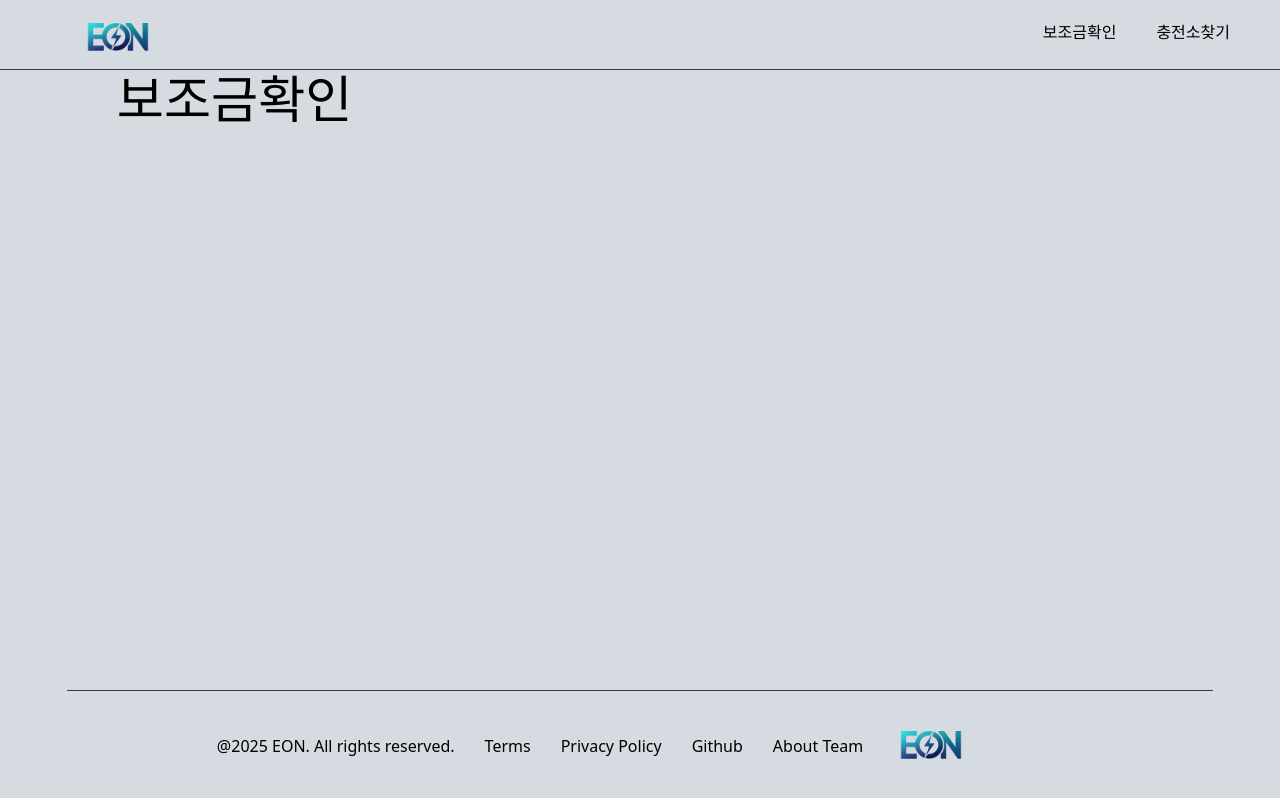
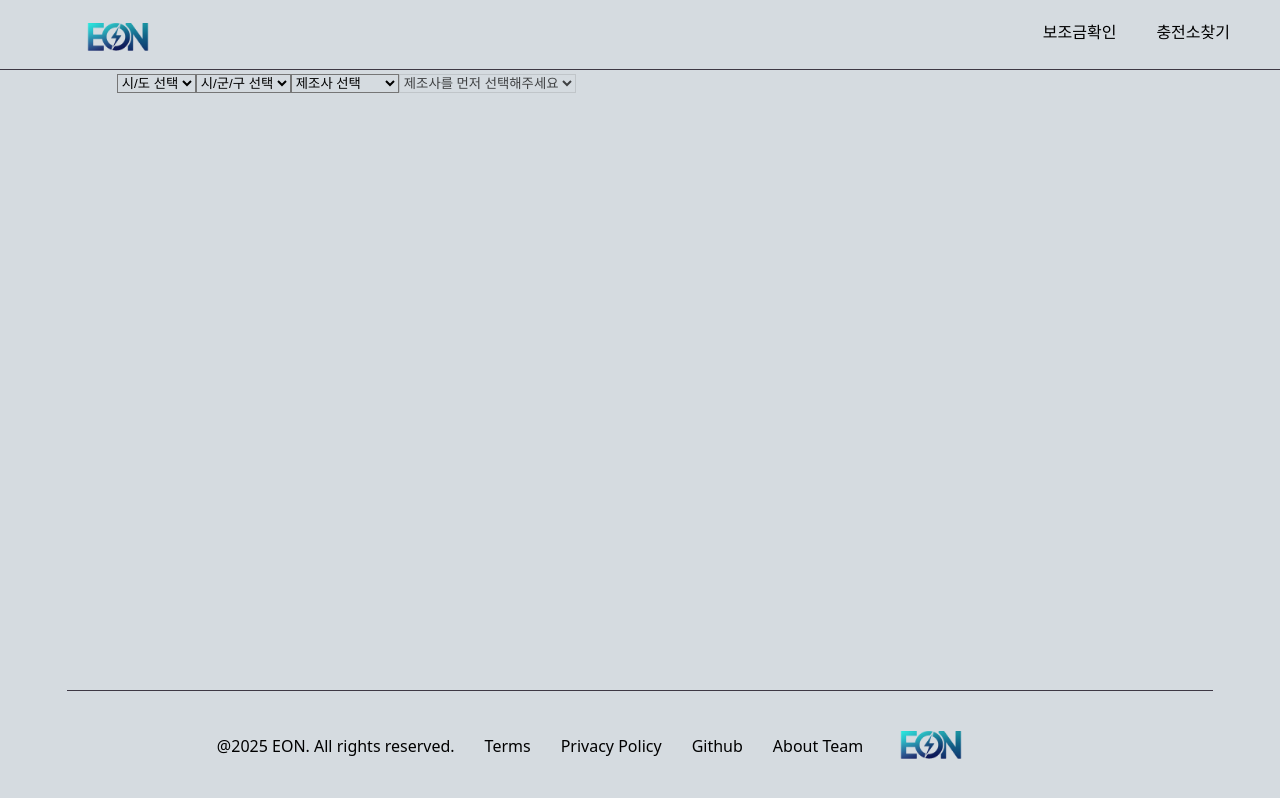
Before and after one commit to cherrybbang/eon, a React (Vite) app in the folder apps/web/: page /subsidy in a window 1280 px wide. Built offline with nearby package versions, Linux system fonts and the light colour scheme; the HTML template or start-up script is replaced by a standard one.

Commit message:
보조금페이지 작업

```diff
--- a/apps/web/src/components/MainPage.tsx
+++ b/apps/web/src/components/MainPage.tsx
@@ -29,7 +29,7 @@ const MainPage: React.FC = () => {
   useEffect(() => {
     const autoSlide = setInterval(() => {
       nextImage();
-    }, 5000);
+    }, 3000);
 
     return () => clearInterval(autoSlide); // 컴포넌트 언마운트 시 정리
   }, [current]); // current가 변경될 때마다 interval 재설정
--- a/apps/web/src/components/SubPage2.tsx
+++ b/apps/web/src/components/SubPage2.tsx
@@ -1,9 +1,66 @@
-import React from 'react';
+import React, { useState } from 'react';
+import { getModelsByManufacturer } from '../types/carModel';
 
 const SubPage2: React.FC = () => {
+  const [selectedManufacturer, setSelectedManufacturer] = useState('');
+  const [selectedModel, setSelectedModel] = useState('');
+
+  const handleManufacturerChange = (e: React.ChangeEvent<HTMLSelectElement>) => {
+    const manufacturerId = e.target.value;
+    setSelectedManufacturer(manufacturerId);
+    setSelectedModel(''); // 모델 선택 초기화
+  };
+
+  const handleModelChange = (e: React.ChangeEvent<HTMLSelectElement>) => {
+    setSelectedModel(e.target.value);
+  };
+
+  // 선택된 제조사에 해당하는 모델 목록 가져오기
+  const availableModels = getModelsByManufacturer(selectedManufacturer);
+
   return (
     <div className='sub-page2'>
-      <h1>보조금확인</h1>
+      <div className='request-box'>
+        <div>
+          <select>
+            <option value="" disabled selected>시/도 선택</option>
+            <option value="">경기도</option>
+          </select>
+
+          <select>
+            <option value="" disabled selected>시/군/구 선택</option>
+            <option value="">성남시</option>
+          </select>
+
+          <select value={selectedManufacturer} onChange={handleManufacturerChange}>
+            <option value="" disabled selected>제조사 선택</option>
+            <option value="1">현대자동차</option>
+            <option value="2">기아</option>
+            <option value="3">르노</option>
+            <option value="4">BMW</option>
+            <option value="5">테슬라</option>
+            <option value="6">메르세데스벤츠</option>
+          </select>
+
+          <select
+            value={selectedModel}
+            onChange={handleModelChange}
+            disabled={!selectedManufacturer}
+          >
+           <option value="" disabled selected>
+              {!selectedManufacturer ? '제조사를 먼저 선택해주세요' : '모델명 선택'}
+            </option>
+            {availableModels.map(model => (
+              <option key={model.id} value={model.id}>
+                {model.name}
+              </option>
+            ))}
+          </select>
+        </div>
+      </div>
+      <div className='result-box'>
+
+      </div>
     </div>
   );
 };
--- /dev/null
+++ b/apps/web/src/types/carModel.tsx
@@ -0,0 +1,71 @@
+export interface CarModel {
+  id: string;
+  name: string;
+}
+
+export interface Manufacturer {
+  id: string;
+  name: string;
+  models: CarModel[];
+}
+
+export const manufacturers: Manufacturer[] = [
+  {
+    id: '1',
+    name: '현대자동차',
+    models: [
+      { id: 'gv60', name: 'GV 60' },
+      { id: 'gv70', name: 'GV 70' },
+      { id: 'ioniq5', name: '아이오닉 5' }
+    ]
+  },
+  {
+    id: '2',
+    name: '기아',
+    models: [
+      { id: 'ev6', name: 'EV6' },
+      { id: 'niro', name: '니로' },
+      { id: 'carnival', name: '카니발' }
+    ]
+  },
+  {
+    id: '3',
+    name: '르노',
+    models: [
+      { id: 'sm6', name: 'SM6' },
+      { id: 'qm6', name: 'QM6' }
+    ]
+  },
+  {
+    id: '4',
+    name: 'BMW',
+    models: [
+      { id: 'x3', name: 'X3' },
+      { id: 'x5', name: 'X5' },
+      { id: 'i4', name: 'i4' }
+    ]
+  },
+  {
+    id: '5',
+    name: '테슬라',
+    models: [
+      { id: 'model3', name: 'Model 3' },
+      { id: 'modelY', name: 'Model Y' },
+      { id: 'modelS', name: 'Model S' }
+    ]
+  },
+  {
+    id: '6',
+    name: '메르세데스벤츠',
+    models: [
+      { id: 'eqc', name: 'EQC' },
+      { id: 'eqs', name: 'EQS' },
+      { id: 'convertible', name: '컨버터블' }
+    ]
+  }
+];
+
+export const getModelsByManufacturer = (manufacturerId: string): CarModel[] => {
+  const manufacturer = manufacturers.find(m => m.id === manufacturerId);
+  return manufacturer ? manufacturer.models : [];
+};
```
